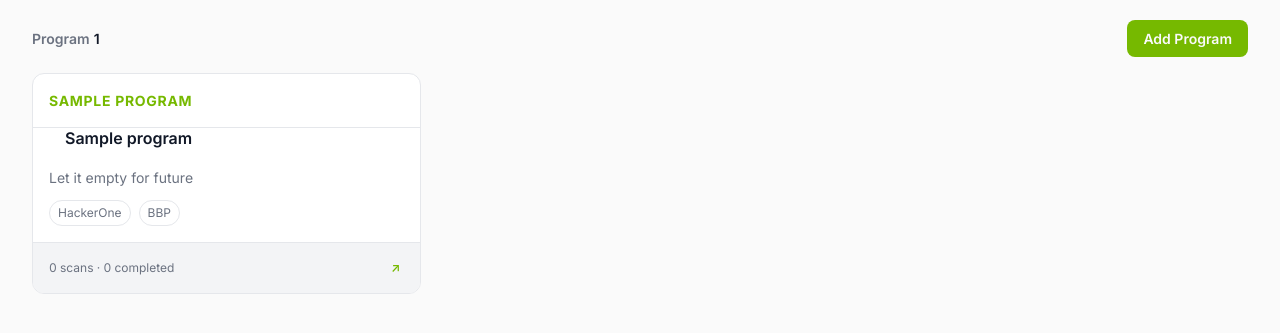
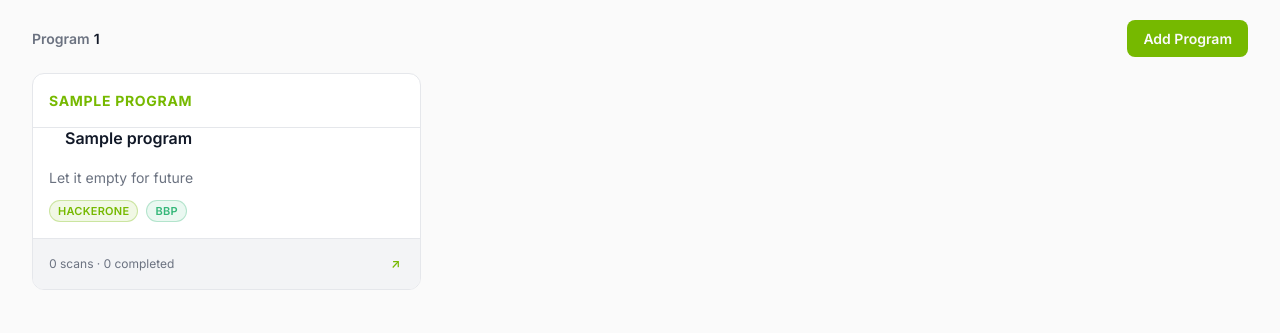
Before and after one commit to l1ackersalman/scanX, a Django app: page /programs/ in a window 1280 px wide. Shown: the part 161-494 px from the top of the page. Run offline with Django 5.2, Linux system fonts and the light colour scheme; tables that the repository leaves empty hold one stand-in row (values such as "Sample post"); data that the repository does not hold is empty.

Commit message:
Show platform and program type as colorful badges in cards
- Platform: badge-info (lime accent)
- BBP: badge-success (green)
- VDP: badge-warning (amber)
- PENTEST: badge-danger (red)
- Replaced plain tags with colored badge spans

```diff
--- a/templates/programs.html
+++ b/templates/programs.html
@@ -28,8 +28,14 @@
         <h3 class="card-title">{{ item.scan.name }}</h3>
         <p class="card-desc">Let it empty for future</p>
         <div class="card-tags">
-          <span class="tag">{{ item.scan.get_platform_display }}</span>
-          <span class="tag">{{ item.scan.program_type|upper }}</span>
+          <span class="badge badge-info">{{ item.scan.get_platform_display }}</span>
+          {% if item.scan.program_type == "bbp" %}
+          <span class="badge badge-success">BBP</span>
+          {% elif item.scan.program_type == "vdp" %}
+          <span class="badge badge-warning">VDP</span>
+          {% else %}
+          <span class="badge badge-danger">PENTEST</span>
+          {% endif %}
         </div>
       </div>
       <div class="card-footer">
```
